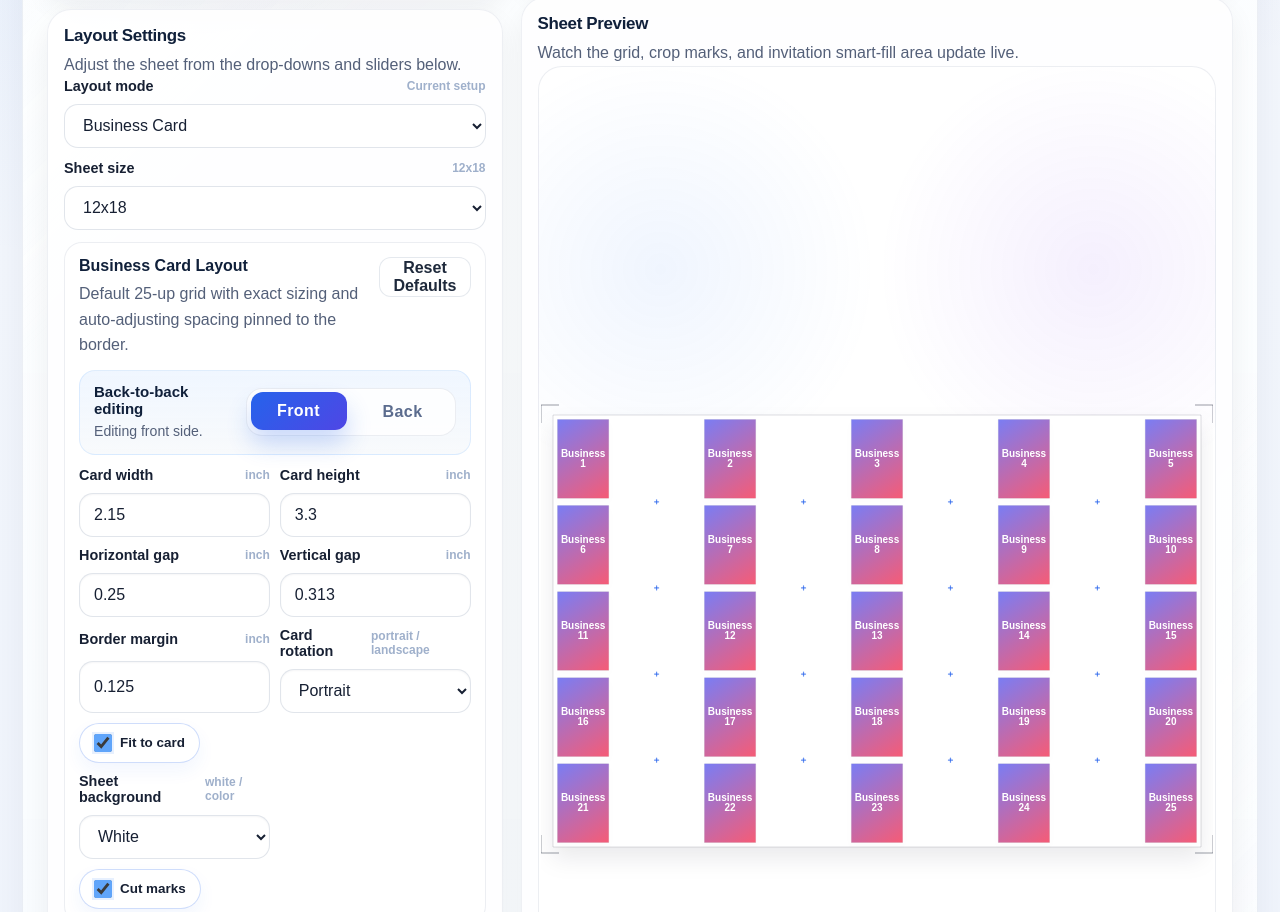
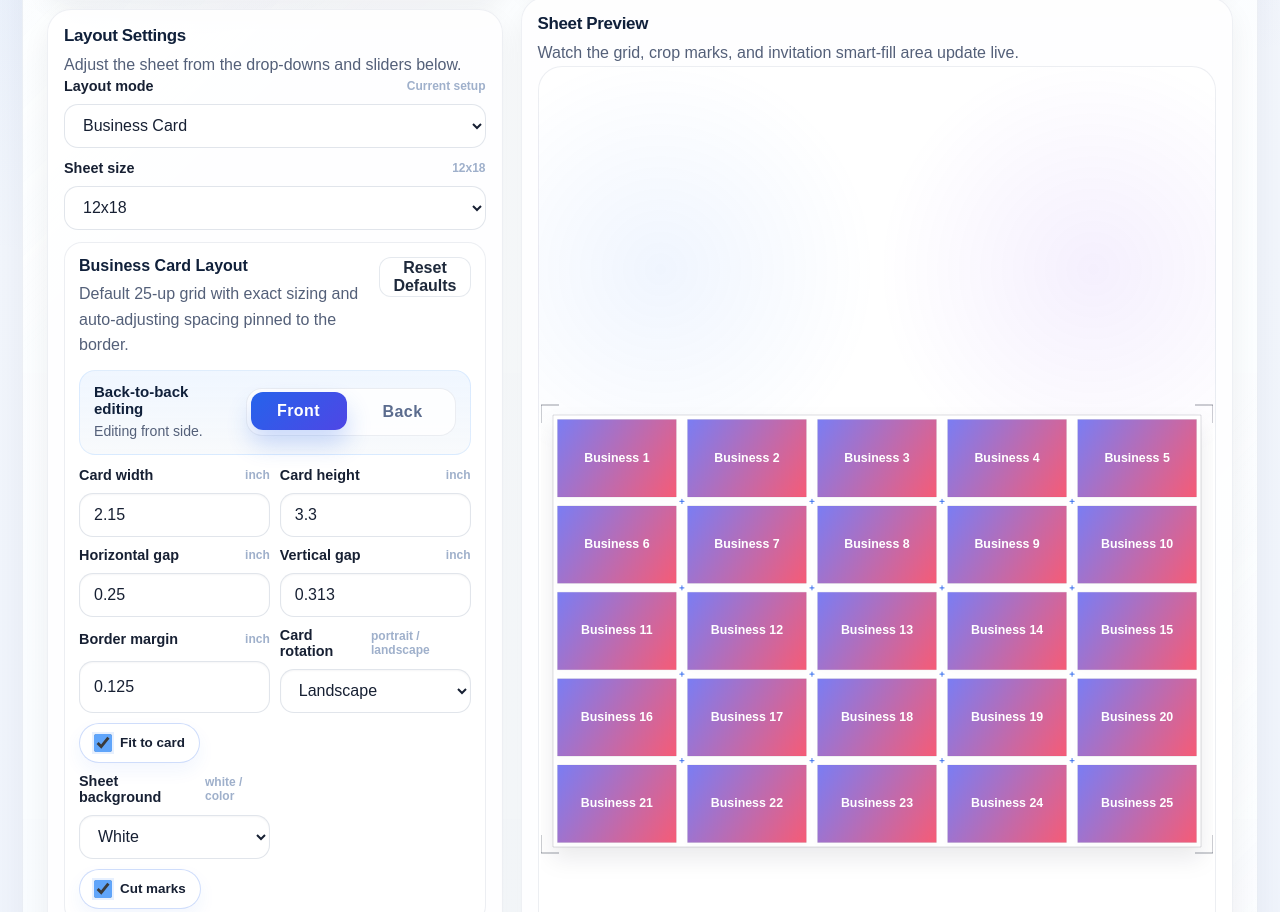
Before and after one commit to singhanandmdp/ajartivo.in, a website: page tools/aj-print-layout-pro/studio.html in a window 1280 px wide. Shown: the part 844-1756 px from the top of the page. Drawn offline with nearby package versions, Linux system fonts and the light colour scheme.

Commit message:
set business card rotation default to landscape

```diff
--- a/tools/aj-print-layout-pro/js/aj-print-layout-pro.js
+++ b/tools/aj-print-layout-pro/js/aj-print-layout-pro.js
@@ -93,7 +93,7 @@
         businessGapX: 0.25,
         businessGapY: 0.313,
         businessBorderMargin: 0.125,
-        businessCardRotation: 0,
+        businessCardRotation: 90,
         businessFitToCard: true,
         previewBackgroundMode: "white",
         previewBackgroundColor: "#ffffff",
--- a/tools/aj-print-layout-pro/studio.html
+++ b/tools/aj-print-layout-pro/studio.html
@@ -312,6 +312,6 @@
     <script src="https://cdn.jsdelivr.net/npm/jspdf@2.5.1/dist/jspdf.umd.min.js"></script>
     <script src="https://cdnjs.cloudflare.com/ajax/libs/pdf.js/4.4.168/pdf.min.js"></script>
     <script src="../../js/script.js?v=20260516-1"></script>
-    <script src="./js/aj-print-layout-pro.js?v=20260517-22"></script>
+    <script src="./js/aj-print-layout-pro.js?v=20260517-23"></script>
 </body>
 </html>
```
